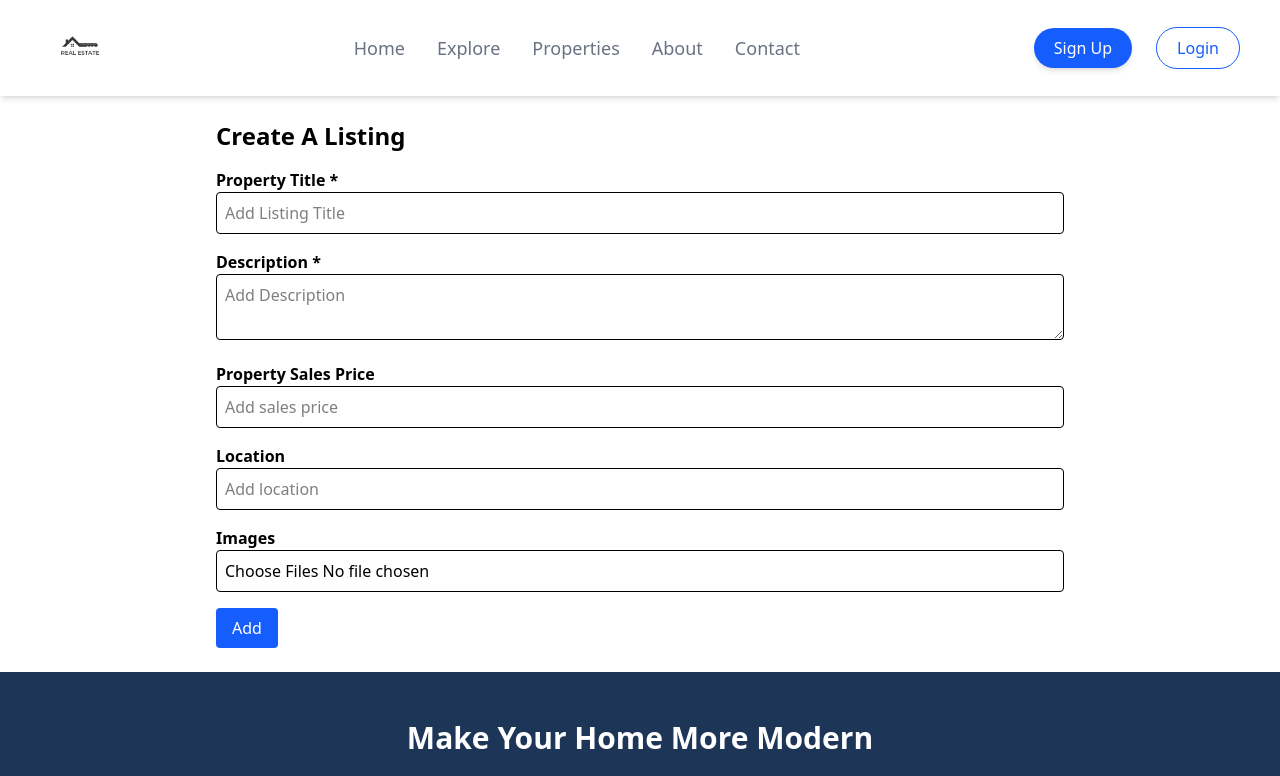
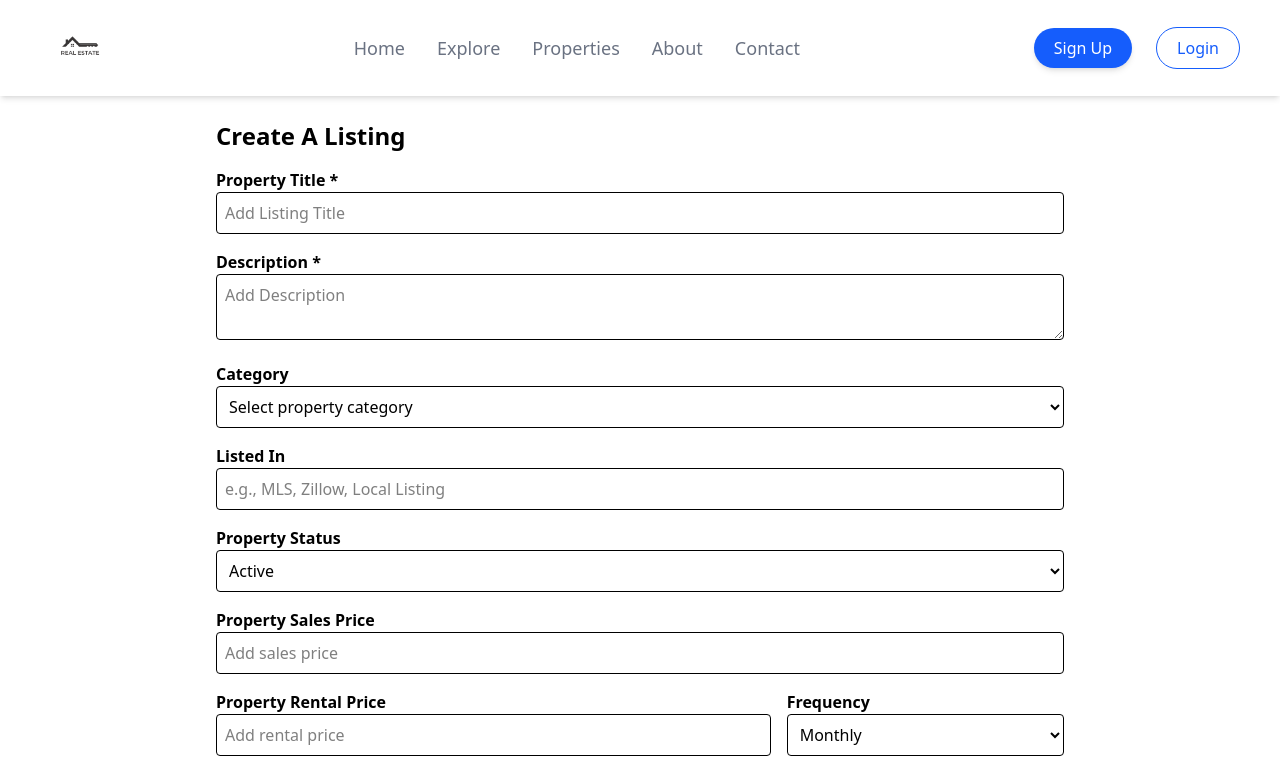
Before and after one commit to OuachouX7/real-Estate-project, a React (Vite) app in the folder client/: page /add in a window 1280 px wide. Shown: the top 776 px of the page. Built offline with nearby package versions, Linux system fonts and the light colour scheme.

Commit message:
styled add page

```diff
--- a/client/src/Pages/addProperties.jsx
+++ b/client/src/Pages/addProperties.jsx
@@ -1,6 +1,7 @@
 import React, { lazy, useState } from "react";
 import axios from "axios";
-import { Navigate, useNavigate } from "react-router-dom";
+import { useNavigate } from "react-router-dom";
+
 const Navbar = lazy(() => import("../Components/Navbar"));
 const Footer = lazy(() => import("../Components/Footer"));
 
@@ -8,51 +9,61 @@ const CreateListingForm = () => {
   const [formData, setFormData] = useState({
     title: "",
     description: "",
-      price: null,
+    category: "",
+    listedIn: "",
+    status: "Active",
+    price: "",
+    rentalPrice: "",
+    rentalFrequency: "Monthly",
     images: [],
     location: "",
-    }),
-    [images, setImages] = useState([]),
-    [base64Image, setBase64Image] = useState(""),
-    token = sessionStorage.getItem("token"),
-    navigate = useNavigate();
-  token || navigate("/");
+  });
+
+  const [images, setImages] = useState([]);
+  const token = sessionStorage.getItem("token");
+  const navigate = useNavigate();
+
+  if (!token) {
+    navigate("/");
+  }
+
   const handleImage = (e) => {
-      let t = e.target.files[0],
-        a = new FileReader();
-      a.readAsDataURL(t),
-        (a.onloadend = () => {
-          setBase64Image(a.result), setImages([...images, a.result]);
+    const files = Array.from(e.target.files);
+    const updatedImages = [...images];
+
+    files.forEach((file) => {
+      const reader = new FileReader();
+      reader.onloadend = () => {
+        updatedImages.push(reader.result);
+        setImages(updatedImages);
+      };
+      reader.readAsDataURL(file);
     });
-    },
-    handleSubmit = (e) => {
+  };
+
+  const handleSubmit = async (e) => {
     e.preventDefault();
     try {
-        axios
-          .post(
+      const response = await axios.post(
         "http://localhost:8000/api/addProperty",
+        { ...formData, images },
         {
-              title: formData.title,
-              description: formData.description,
-              price: formData.price,
-              images: images,
-              location: formData.location,
-            },
-            { headers: { Authorization: `Bearer ${token}` } }
-          )
-          .then((e) => {
-            console.log(e);
-          });
-      } catch (t) {
-        console.log(t);
+          headers: { Authorization: `Bearer ${token}` },
+        }
+      );
+      console.log(response);
+    } catch (error) {
+      console.error(error);
     }
   };
+
   return (
     <>
       <Navbar />
       <div className="max-w-4xl mx-auto p-6">
         <h2 className="text-2xl font-bold mb-4">Create A Listing</h2>
         <form onSubmit={handleSubmit} className="space-y-4">
+
           <div>
             <label className="block font-semibold">Property Title *</label>
             <input
@@ -79,11 +90,58 @@ const CreateListingForm = () => {
               required
             ></textarea>
           </div>
+
+          <div>
+            <label className="block font-semibold">Category</label>
+            <select
+              name="category"
+              onChange={(e) =>
+                setFormData({ ...formData, category: e.target.value })
+              }
+              className="w-full p-2 border rounded"
+            >
+              <option value="">Select property category</option>
+              <option value="House">House</option>
+              <option value="Apartment">Apartment</option>
+              <option value="Condo">Bureau</option>
+              <option value="Condo">Garage</option>
+            </select>
+          </div>
+
+          <div>
+            <label className="block font-semibold">Listed In</label>
+            <input
+              type="text"
+              name="listedIn"
+              onChange={(e) =>
+                setFormData({ ...formData, listedIn: e.target.value })
+              }
+              className="w-full p-2 border rounded"
+              placeholder="e.g., MLS, Zillow, Local Listing"
+            />
+          </div>
+
+          <div>
+            <label className="block font-semibold">Property Status</label>
+            <select
+              name="status"
+              value={formData.status}
+              onChange={(e) =>
+                setFormData({ ...formData, status: e.target.value })
+              }
+              className="w-full p-2 border rounded"
+            >
+              <option value="Active">Active</option>
+              <option value="Pending">Pending</option>
+              <option value="Sold">Sold</option>
+            </select>
+          </div>
+
           <div>
             <label className="block font-semibold">Property Sales Price</label>
             <input
               type="number"
-              name="salesPrice"
+              name="price"
               onChange={(e) =>
                 setFormData({ ...formData, price: e.target.value })
               }
@@ -92,19 +150,37 @@ const CreateListingForm = () => {
               min="0"
             />
           </div>
-          <div>
-            <label className="block font-semibold">Location</label>
+
+          <div className="flex space-x-4">
+            <div className="w-2/3">
+              <label className="block font-semibold">Property Rental Price</label>
               <input
-              type="text"
+                type="number"
                 name="rentalPrice"
                 onChange={(e) =>
-                setFormData({ ...formData, location: e.target.value })
+                  setFormData({ ...formData, rentalPrice: e.target.value })
                 }
                 className="w-full p-2 border rounded"
-              placeholder="Add location"
+                placeholder="Add rental price"
                 min="0"
               />
             </div>
+            <div className="w-1/3">
+              <label className="block font-semibold">Frequency</label>
+              <select
+                name="rentalFrequency"
+                onChange={(e) =>
+                  setFormData({ ...formData, rentalFrequency: e.target.value })
+                }
+                className="w-full p-2 border rounded"
+              >
+                <option value="Monthly">Monthly</option>
+                <option value="Weekly">Weekly</option>
+                <option value="Yearly">Yearly</option>
+              </select>
+            </div>
+          </div>
+
           <div>
             <label className="block font-semibold">Images</label>
             <input
@@ -113,12 +189,12 @@ const CreateListingForm = () => {
               onChange={handleImage}
               multiple
               className="w-full p-2 border rounded"
-              placeholder="Add images"
             />
           </div>
+
           <button
             type="submit"
-            className="bg-blue-600 text-white px-4 py-2 rounded hover:bg-blue-700 transition"
+            className="bg-orange-500 text-white px-4 py-2 rounded hover:bg-orange-600 transition"
           >
             Add
           </button>
```
Lines whose indentation alone changed are shown as unchanged.
